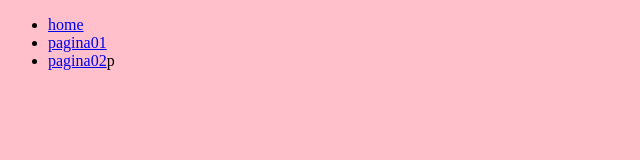
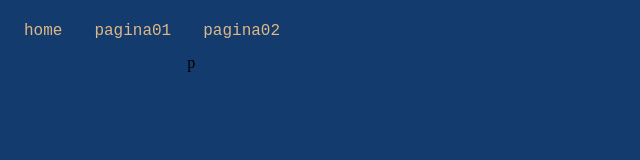
Before and after one commit to gisena12/primeiroJ_2t, a plain HTML site: page pagina01.html in a window 1280 px wide. Shown: the whole page, without its empty margins (0-640 px from the left). Drawn offline with Linux system fonts and the light colour scheme.

Commit message:
aula 10-08

```diff
--- a/estilo.css
+++ b/estilo.css
@@ -1,5 +1,5 @@
 body {
-  background: pink;
+  background: rgb(20, 59, 109);
 
 }
 h1{
@@ -23,3 +23,33 @@ h1{
    right: 0
    bottom:12
  }
+ .menuPrincipal {
+  width: ;
+  background: whitesmoke;
+  top:0%
+  left:0%
+ }
+
+ nav ul {
+list-style-type: none;
+margin: 0;
+padding:0;
+overflow:0;
+ }
+ li {
+  float: left;
+ }
+
+ li a {
+  display: block;
+  color: burlywood;
+  text-align: center;
+  padding: 14px 16px;
+  text-decoration: none;
+  font-family: 'Courier New', Courier, monospace;
+ }
+
+ li a:hover {
+
+  color: aliceblue;
+ }
```
Also changed, not shown: index.html (+14 -0 lines).
